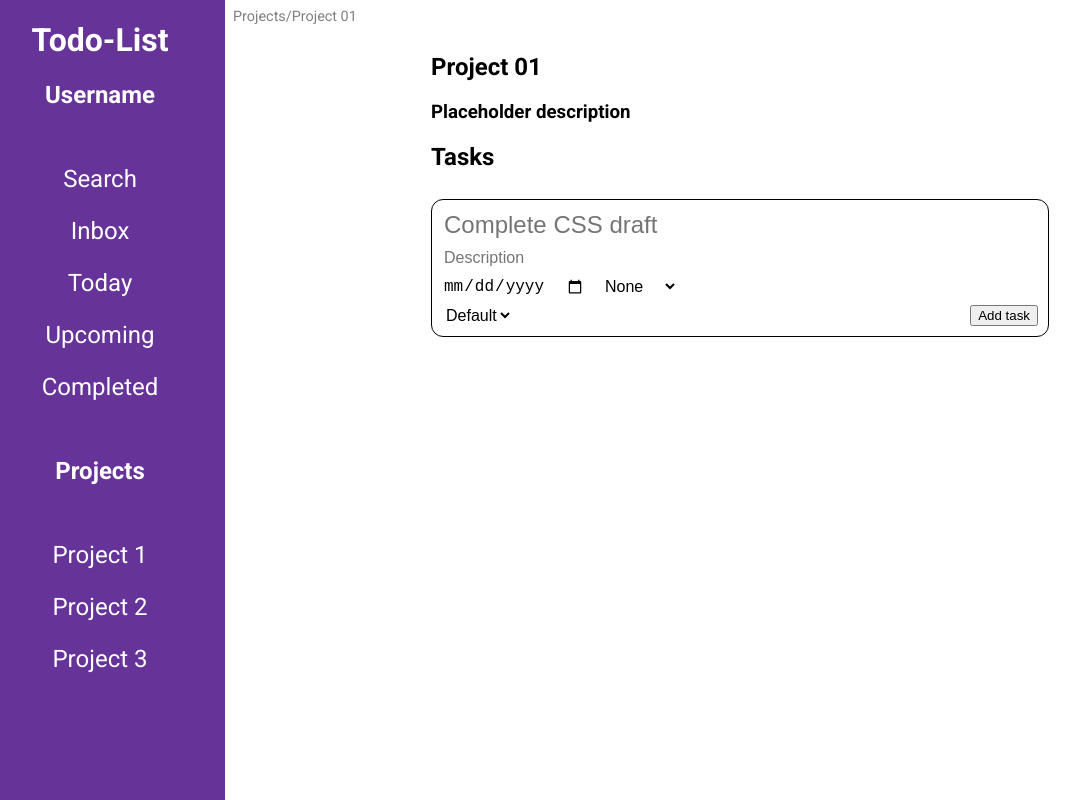
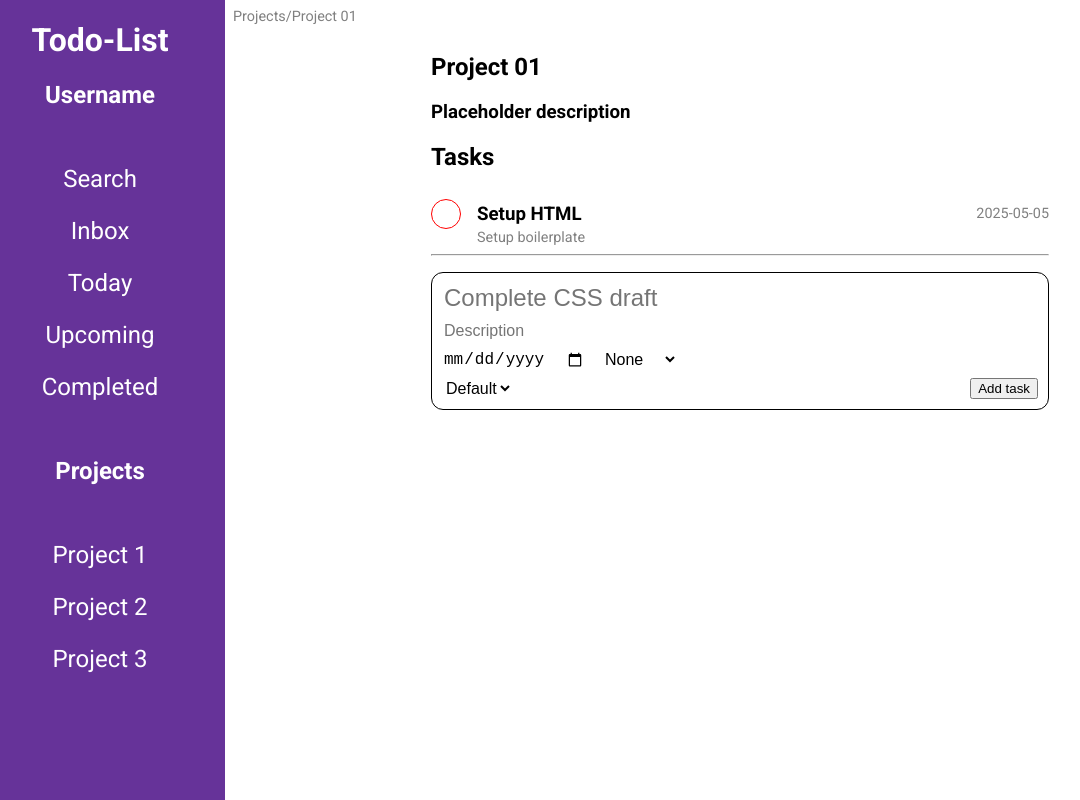
Before and after one commit to NinjazZz1/to-do-list, a website built with webpack: page src/template.html in a window 1280 px wide. Shown: the whole page, without its empty margins (25-1105 px from the left). Built offline with nearby package versions, Linux system fonts and the light colour scheme.

Commit message:
added dates

```diff
--- a/src/index.js
+++ b/src/index.js
@@ -3,7 +3,7 @@ import ProjectManager from "./projectManager";
 import createModal from "./createTodo";
 
 let toDo = [
-    // ["high", "None", "Setup HTML"],
+    ["high", "2025-05-05", "Setup HTML", "Setup boilerplate"],
     // ["medium", "None", "Setup CSS"],
     // ["low", "None", "Setup JS"],
 ];
--- a/src/loader.js
+++ b/src/loader.js
@@ -17,6 +17,7 @@ export default function loadProject(project) {
 
     const title = document.createElement("h2");
     title.classList.add("project-title");
+
     title.innerHTML = project.title;
     const description = document.createElement("h3");
     description.classList.add("project-description");
@@ -48,11 +49,15 @@ export default function loadProject(project) {
         const textElement = document.createElement("h3");
         const lineBreak = document.createElement("hr");
 
+        const dueDate = document.createElement("p");
+        dueDate.classList.add("due-date");
+        dueDate.innerHTML = task.dueDate;
+
         const description = document.createElement("p");
 
         textElement.innerHTML = `${task.task}`;
         description.innerHTML = `${task.description}`;
-        spanContainer.append(checkBox, textElement);
+        spanContainer.append(checkBox, textElement, dueDate);
         taskContainer.append(spanContainer, description, lineBreak);
         tasksSection.append(taskContainer);
 
--- a/src/styles.css
+++ b/src/styles.css
@@ -173,3 +173,7 @@ p {
     font-size: 0.9rem;
     color: grey;
 }
+
+.due-date {
+    margin-left: auto;
+}
```
